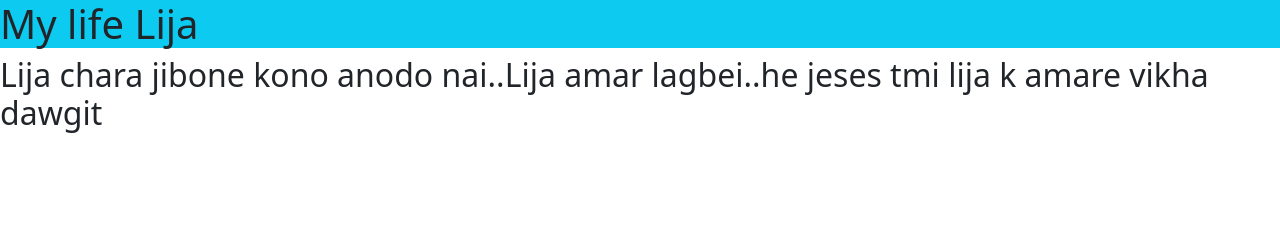
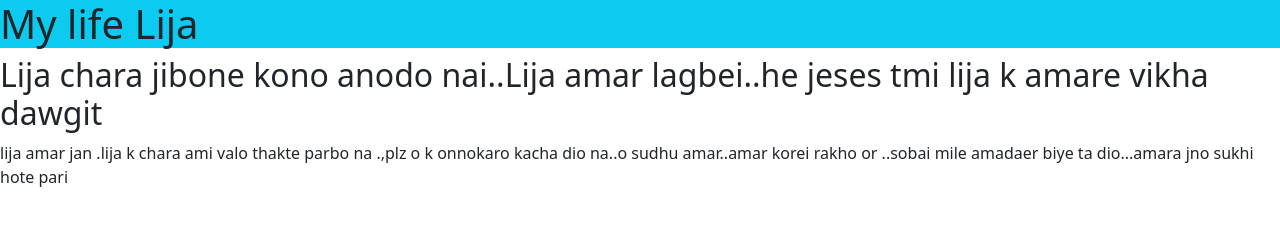
Before and after one commit to leon14524/bootstrap-project-, a plain HTML site: page index.html in a window 1280 px wide. Drawn offline with Linux system fonts and the light colour scheme.

Commit message:
third commit

```diff
--- a/index.html
+++ b/index.html
@@ -11,7 +11,7 @@
 
 <h1 class="bg-info "> My life Lija </h1>
 <h2> Lija chara jibone kono anodo nai..Lija amar lagbei..he jeses tmi lija k amare vikha dawgit </h2>
-
+<p>lija amar jan .lija k chara ami  valo thakte parbo na .,plz o k onnokaro kacha dio na..o sudhu amar..amar korei rakho or ..sobai mile amadaer biye ta dio...amara jno sukhi hote pari</p>
 
 <!-- bootstrap js -->
     <script src="bootstrap/bootstrap.bundle.min.js"></script>
```
